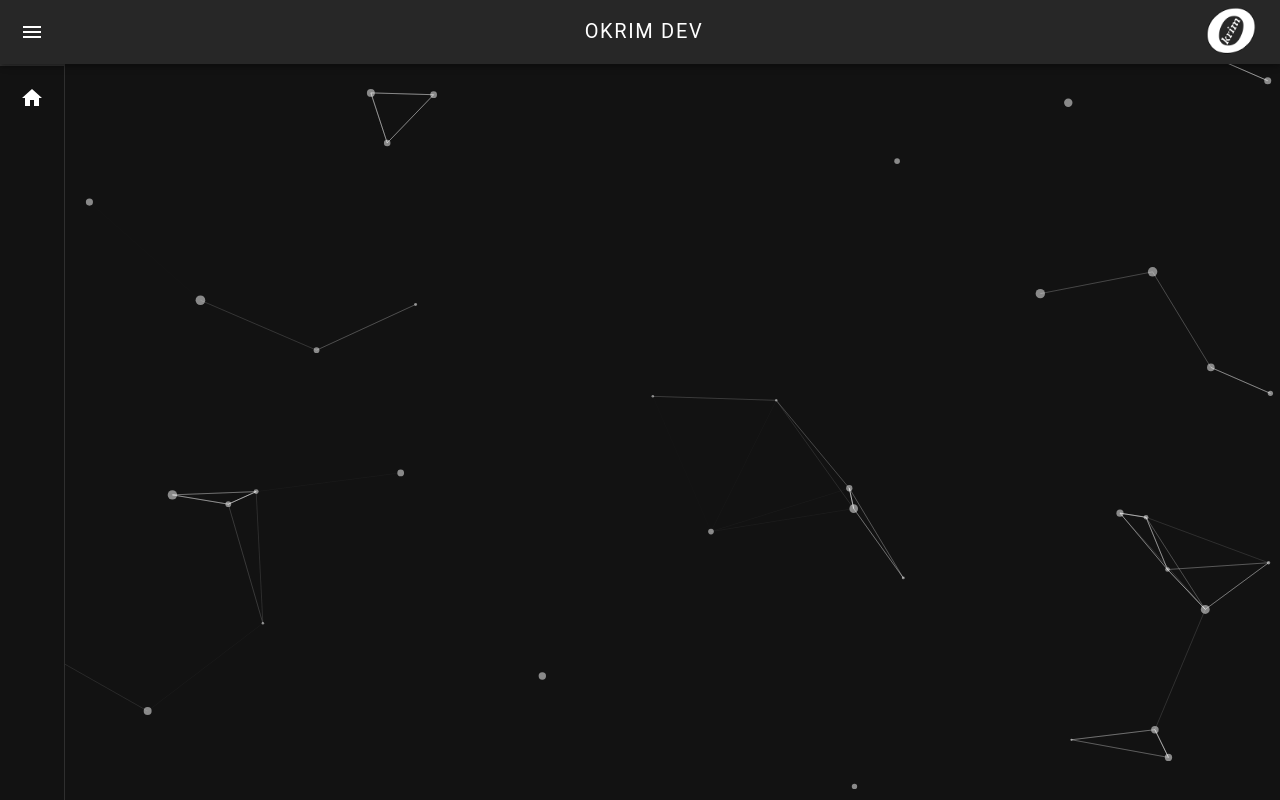
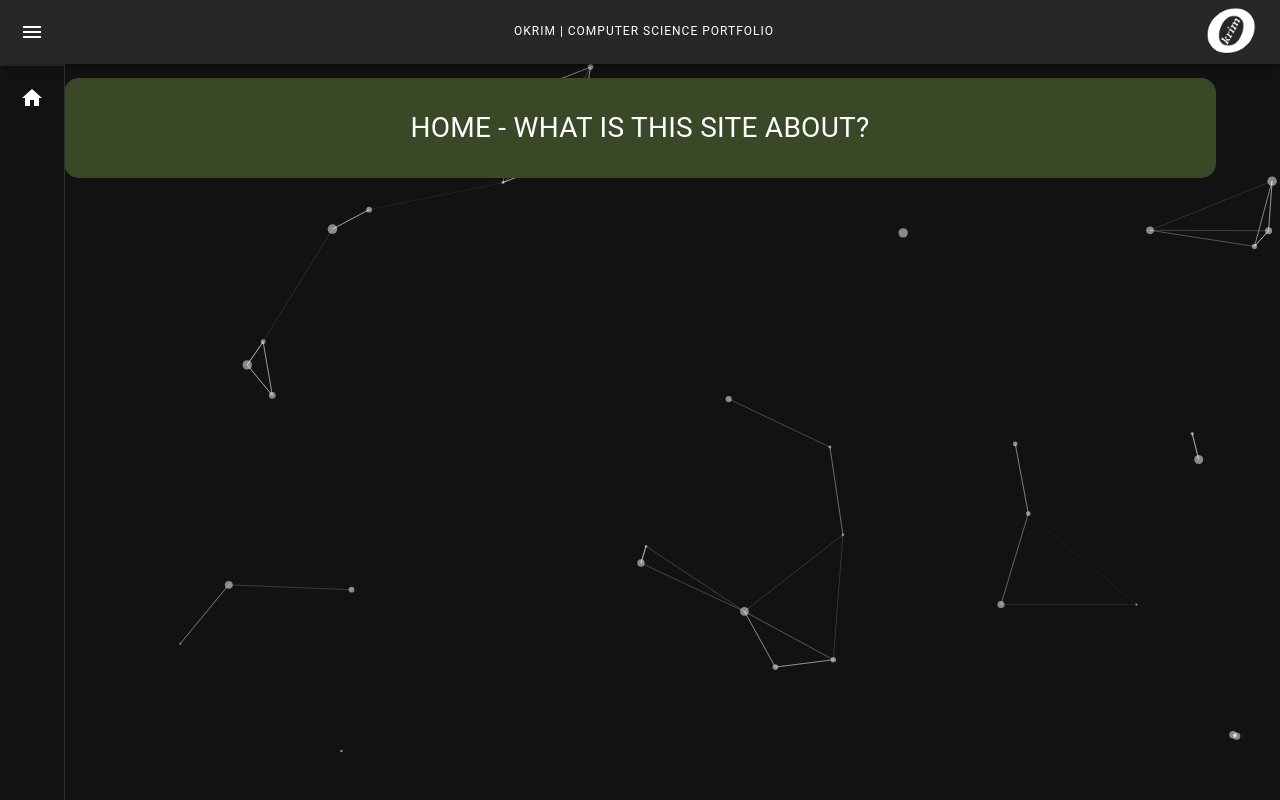
Before and after one commit to raczmirko/raczmirko.github.io, a React (Create React App) app: page /#/ in a window 1280 px wide. Built offline with nearby package versions, Linux system fonts and the light colour scheme.

Commit message:
feat: added some predefined colours for the site and more configuration options to PageHeader

```diff
--- a/public/index.html
+++ b/public/index.html
@@ -24,7 +24,7 @@
       work correctly both with client-side routing and a non-root public URL.
       Learn how to configure a non-root public URL by running `npm run build`.
     -->
-    <title>OKRIM DEV</title>
+    <title>OKRIM | CS Portfolio</title>
   </head>
   <body>
     <noscript>You need to enable JavaScript to run this app.</noscript>
--- a/src/Home.jsx
+++ b/src/Home.jsx
@@ -1,5 +1,7 @@
 import Container from "@mui/material/Container";
 import ParticleBackground from "./ParticleBackground";
+import PageHeader from "./PageHeader";
+import Colors from "./colorUtil";
 
 const Home = () => {
     return(
@@ -7,6 +9,7 @@ const Home = () => {
             <Container sx={{position: 'absolute', zIndex:-1}}>
                 <ParticleBackground />
             </Container>
+            <PageHeader text='Home - What is this site about?' bgColor={Colors.PINE}/>
         </Container>
     )
 }
--- /dev/null
+++ b/src/PageHeader.jsx
@@ -0,0 +1,26 @@
+import React from 'react';
+import { Typography } from '@mui/material';
+
+const PageHeader = ({ text, bgColor, textColor, gradientFrom, gradientTo}) => {
+    const headerStyle = {
+        color: textColor,
+        textTransform: 'uppercase',
+        height: '100px',
+        display: 'flex',
+        alignItems: 'center',
+        justifyContent: 'center',
+        width: '100%',
+        fontSize: '28px',
+        borderRadius: '15px',
+        backgroundImage: `linear-gradient(to right, ${gradientFrom}, ${gradientTo})`,
+        backgroundColor: bgColor
+    };
+
+    return (
+        <Typography className="page-header" style={headerStyle}>
+            {text}
+        </Typography>
+    );
+};
+
+export default PageHeader;
--- a/src/Sidebar.jsx
+++ b/src/Sidebar.jsx
@@ -53,8 +53,8 @@ export default function MiniDrawer() {
                     </IconButton>
                 </Box>
                 <Box sx={{ display: 'flex', alignItems: 'center' }}>
-                <Typography variant="overline" noWrap component="div" sx={{ fontSize: 20 }}>
-                    OKRIM DEV
+                <Typography variant="overline" noWrap component="div">
+                    OKRIM | Computer Science portfolio
                 </Typography>
                 </Box>
                 <Box component="img" src="/icon.png" alt="logo" sx={{ height: '50px', width: 'auto', marginLeft: '10px' }} />
--- /dev/null
+++ b/src/colorUtil.js
@@ -0,0 +1,7 @@
+const Colors = {
+    PURPLE: '#4c044c',
+    PINE: '#394827',
+    GREEN: '#759450'
+};
+
+export default Colors;
```
